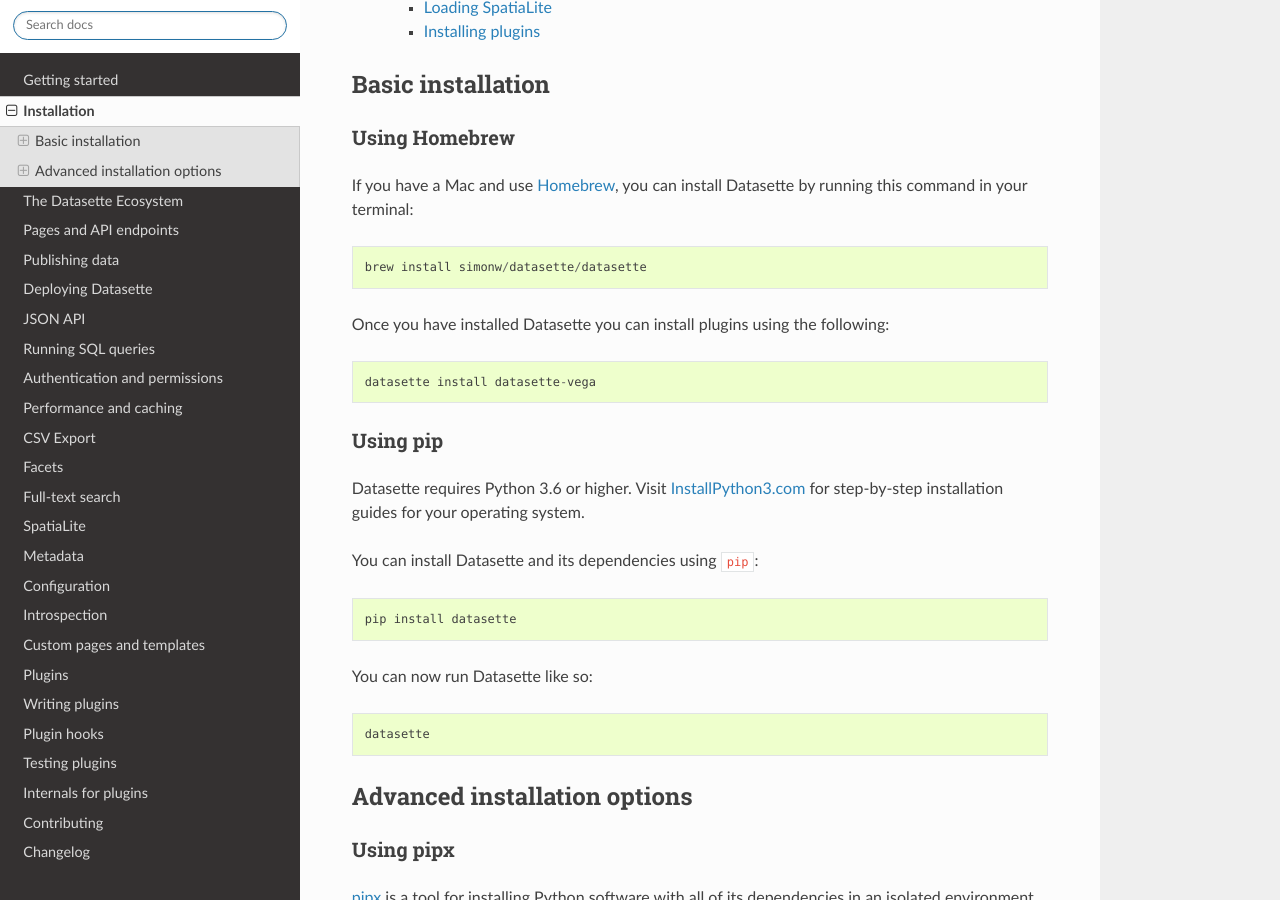
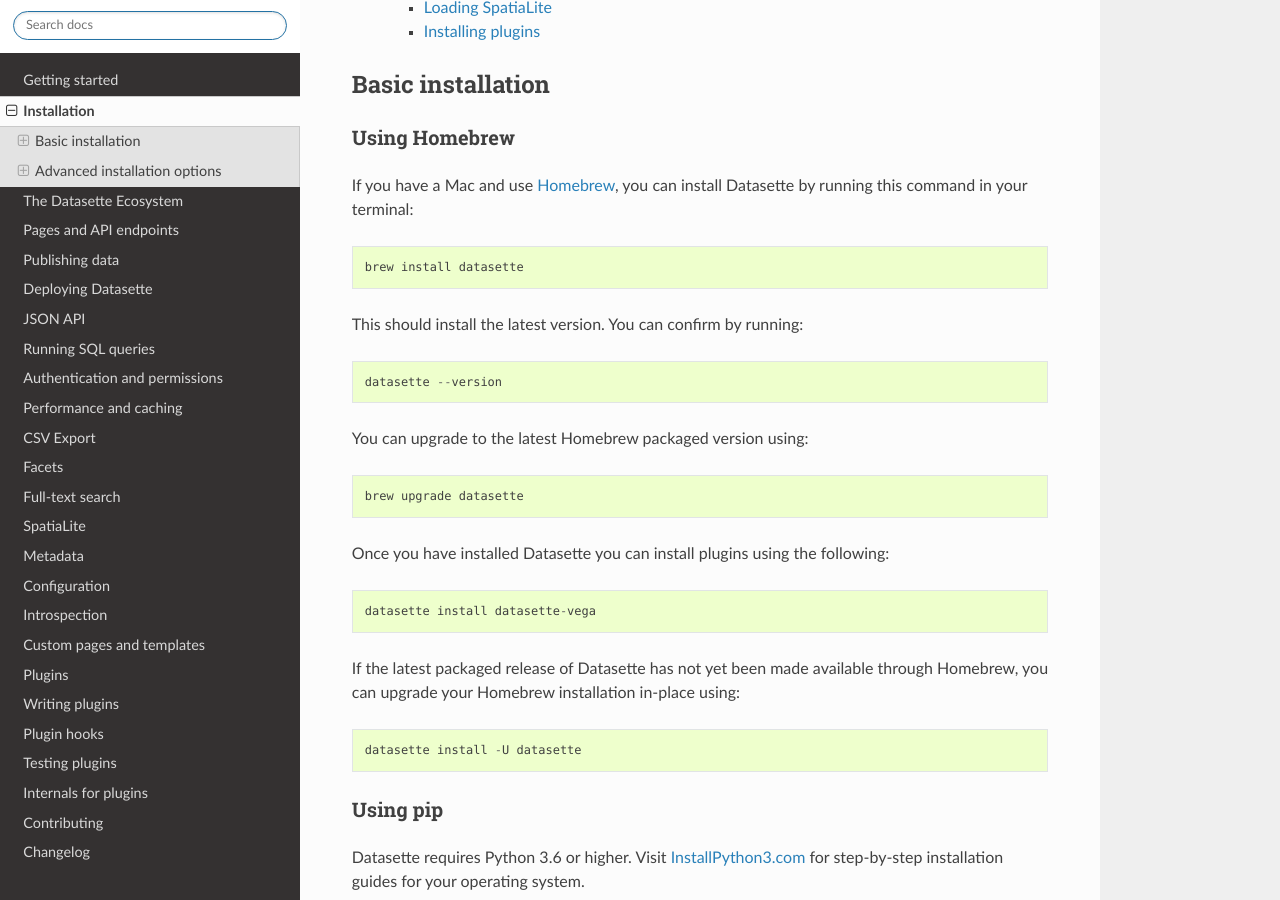
Before and after one commit to simonw/datasette, a Sphinx documentation site: the page built from docs/installation.rst, in a window 1280 px wide and 900 px high, scrolled down 648 px. Built offline with Sphinx 7.4.7 and the Read the Docs theme 2.0.0, drawn with Linux system fonts in a browser that asks for light colours.

Commit message:
Improved homebrew instructions

```diff
--- a/docs/installation.rst
+++ b/docs/installation.rst
@@ -27,11 +27,23 @@
 
 If you have a Mac and use `Homebrew <https://brew.sh/>`__, you can install Datasette by running this command in your terminal::
 
-    brew install simonw/datasette/datasette
+    brew install datasette
+
+This should install the latest version. You can confirm by running::
+
+    datasette --version
+
+You can upgrade to the latest Homebrew packaged version using::
+
+    brew upgrade datasette
 
 Once you have installed Datasette you can install plugins using the following::
 
     datasette install datasette-vega
+
+If the latest packaged release of Datasette has not yet been made available through Homebrew, you can upgrade your Homebrew installation in-place using::
+
+    datasette install -U datasette
 
 .. _installation_pip:
 
```
